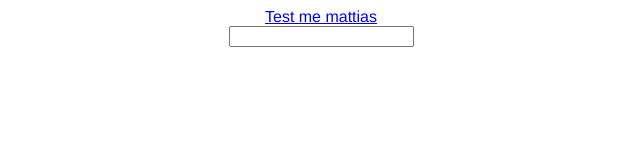
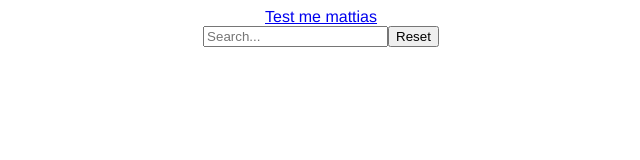
Before and after one commit to Artur-Hoppner/TDDcrushTheBug, a Vue app: page /shopping in a window 1280 px wide. Shown: the top 160 px of the page, without its empty margins (319-959 px from the left). Built offline with nearby package versions, Linux system fonts and the light colour scheme.

Commit message:
added action to display all products on mount, and reset button.

```diff
--- a/src/components/SearchBar/SearchBar.vue
+++ b/src/components/SearchBar/SearchBar.vue
@@ -1,6 +1,11 @@
 <template>
   <div>
-    <input type="text" @keyup="getByThisKeyword($event.target.value)" />
+    <input
+      type="text"
+      @keyup="getByThisKeyword($event.target.value)"
+      placeholder="Search..."
+    />
+    <button @click="displayThisEntireArray">Reset</button>
   </div>
 </template>
 <script>
@@ -8,10 +13,11 @@ import { mapActions } from 'vuex';
 export default {
   name: 'SearchBar',
   methods: {
-    ...mapActions('searchbar', ['getByThisKeyword'])
+    ...mapActions('searchbar', ['getByThisKeyword', 'displayThisEntireArray'])
+    //TODO: add another action/mutation to initiate filteredArray instead of mounting to getByThiskeyWord, so resetting search and showing all products again is possible.
   },
   mounted() {
-    this.getByThisKeyword('');
+    this.displayThisEntireArray();
   }
 };
 </script>
--- a/src/store/SearchBar/actions.js
+++ b/src/store/SearchBar/actions.js
@@ -1,6 +1,9 @@
 const actions = {
   getByThisKeyword(context, keyWord) {
     context.commit('getByKeyword', keyWord);
+  },
+  displayThisEntireArray(context) {
+    context.commit('displayEntireArray');
   }
 };
 
--- a/src/store/SearchBar/index.js
+++ b/src/store/SearchBar/index.js
@@ -4,7 +4,7 @@ import actions from './actions.js';
 
 const state = {
   namespaced: true,
-  //TODO: fix placeholder array with actual products!
+  //TODO: placeholder array, remove this array when we have array with actual products!
   state: {
     allProducts: [
       'cat',
--- a/src/store/SearchBar/mutations.js
+++ b/src/store/SearchBar/mutations.js
@@ -9,6 +9,9 @@ const mutations = {
       );
       state.filteredProducts = foundProducts;
     }
+  },
+  displayEntireArray(state) {
+    state.filteredProducts = state.allProducts;
   }
 };
 
```
Also changed, not shown: 2 other files (tests, documents, lock files or other folders).
